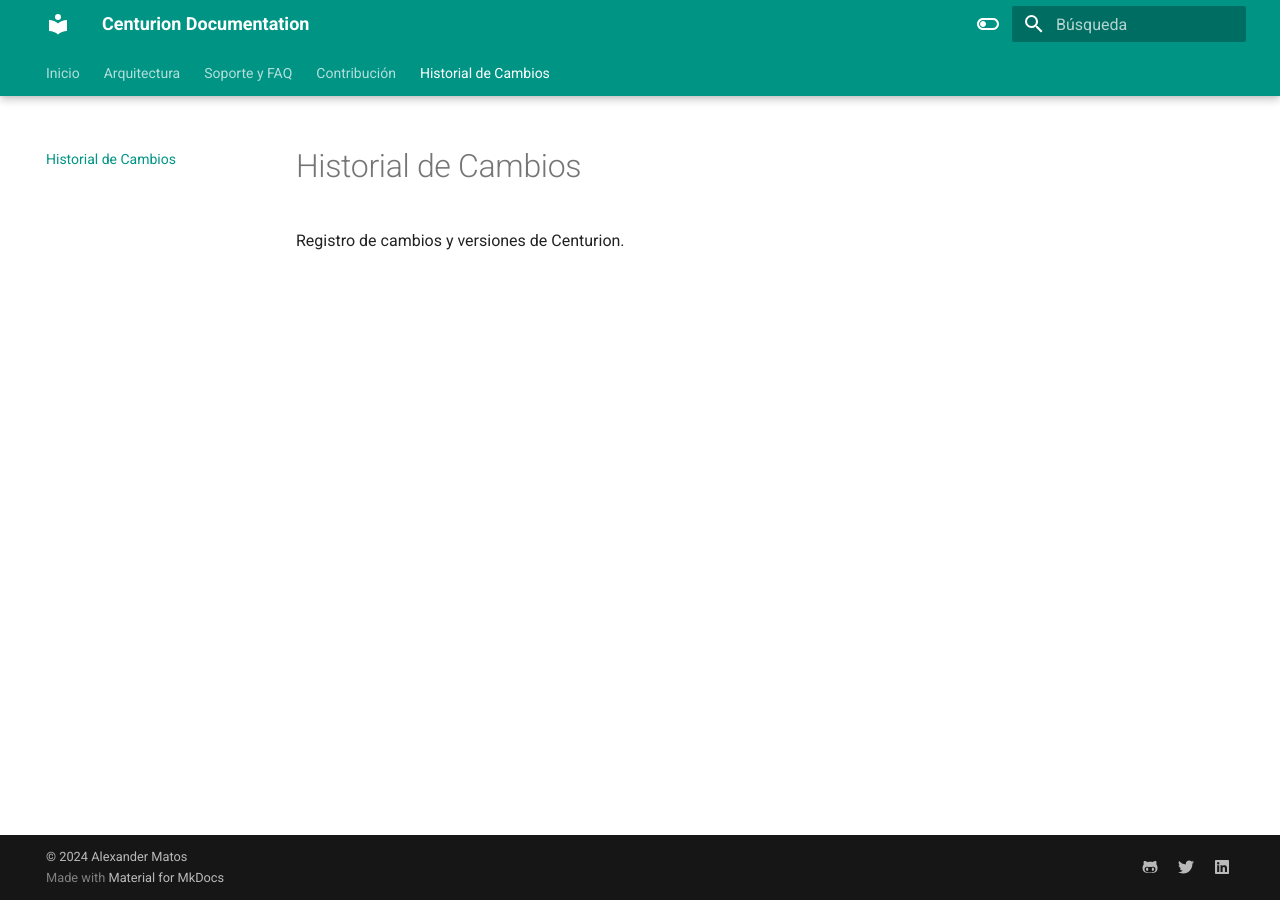
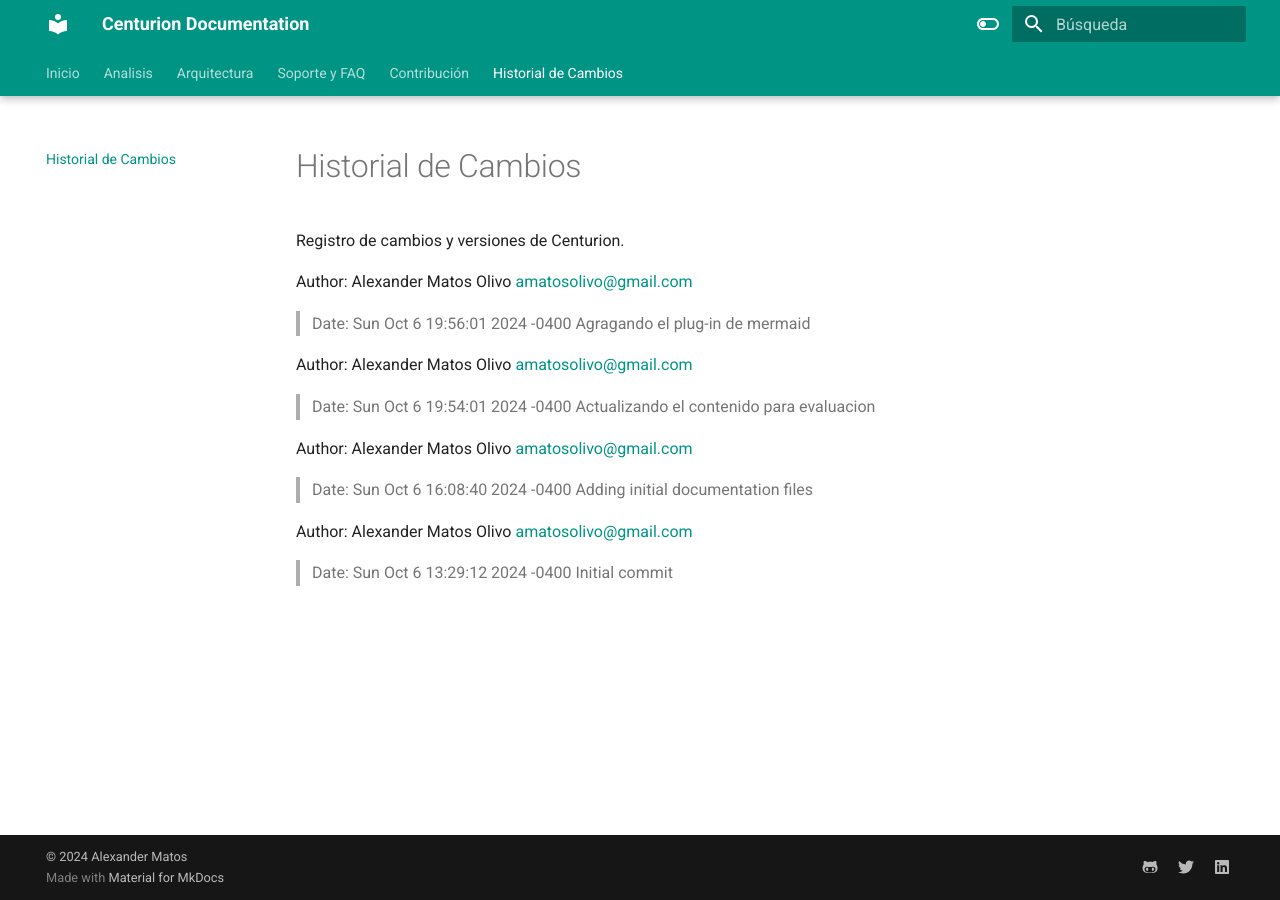
Before and after one commit to amatosolivo/centurion-documentation, an MkDocs documentation site: the page built from docs/changelog.md, in a window 1280 px wide. Built offline with MkDocs 1.6.1 and Material for MkDocs 9.7.7, drawn with Linux system fonts in a browser that asks for light colours.

Commit message:
Agragando seccion de Analisis y Changelog

```diff
--- a/docs/changelog.md
+++ b/docs/changelog.md
@@ -1,3 +1,19 @@
 # Historial de Cambios
 
 Registro de cambios y versiones de Centurion.
+
+Author: Alexander Matos Olivo <amatosolivo@gmail.com>
+>    Date:   Sun Oct 6 19:56:01 2024 -0400
+        Agragando el plug-in de mermaid
+
+Author: Alexander Matos Olivo <amatosolivo@gmail.com>
+>    Date:   Sun Oct 6 19:54:01 2024 -0400
+        Actualizando el contenido para evaluacion
+
+Author: Alexander Matos Olivo <amatosolivo@gmail.com>
+>    Date:   Sun Oct 6 16:08:40 2024 -0400
+        Adding initial documentation files
+
+Author: Alexander Matos Olivo <amatosolivo@gmail.com>
+>    Date:   Sun Oct 6 13:29:12 2024 -0400
+        Initial commit
--- a/mkdocs.yml
+++ b/mkdocs.yml
@@ -67,6 +67,7 @@
 
 nav:
 - Inicio: index.md
+- Analisis: analisis.md
 - Arquitectura:
   - Descripción General: arquitectura/descripcion-general.md
   - Modelos de Datos: arquitectura/modelos-datos.md
```
Also changed, not shown: docs/analisis.md (+0 -5 lines).
